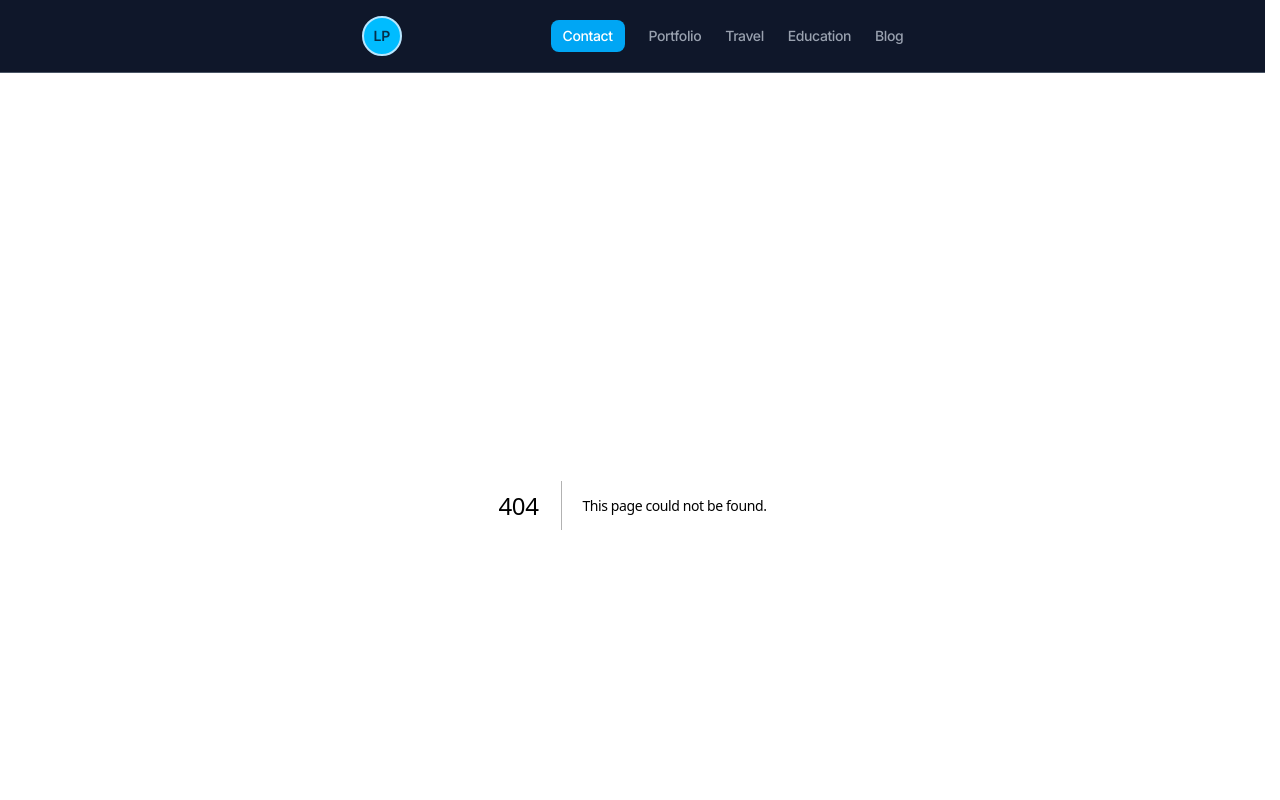
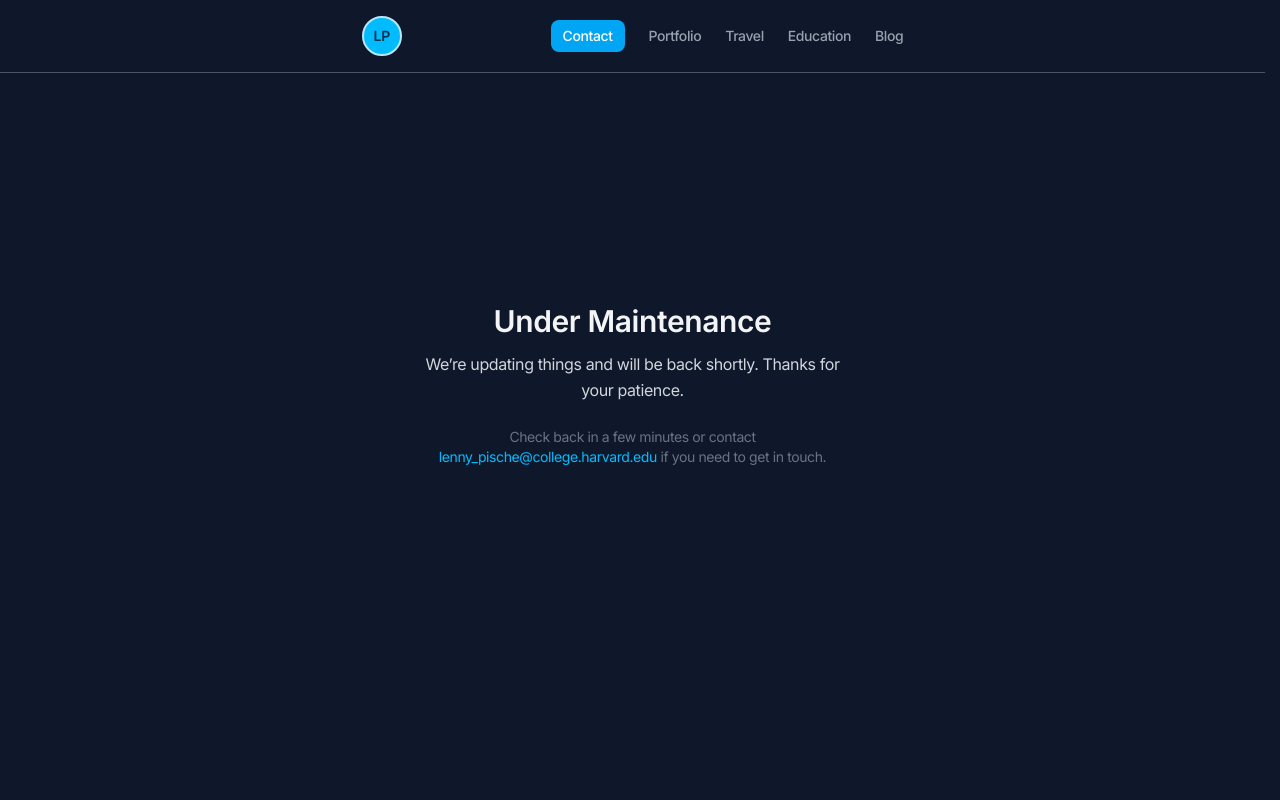
Before and after one commit to lennardpische/personalweb, a Next.js app: page /maintenance in a window 1280 px wide. Before the commit this address had no page. Shown: the top 800 px of the page. Built offline with nearby package versions, Linux system fonts and the light colour scheme.

Commit message:
maintenance

```diff
--- a/app/layout.tsx
+++ b/app/layout.tsx
@@ -1,7 +1,7 @@
 import './globals.css';
 import type { Metadata } from 'next';
 import { Inter } from 'next/font/google';
-import { Analytics } from '@vercel/analytics/react';
+import { Analytics } from '@vercel/analytics/next';
 import Link from 'next/link';
 
 const inter = Inter({ subsets: ['latin'] });
--- /dev/null
+++ b/app/maintenance/page.tsx
@@ -0,0 +1,29 @@
+export const metadata = {
+  title: 'Under Maintenance',
+  description: 'Site is temporarily under maintenance.',
+};
+
+export default function MaintenancePage() {
+  return (
+    <div className="min-h-[70vh] flex flex-col items-center justify-center text-center px-4">
+      <div className="max-w-md">
+        <h1 className="text-2xl sm:text-3xl font-semibold text-gray-100 mb-3">
+          Under Maintenance
+        </h1>
+        <p className="text-gray-300 leading-relaxed mb-6">
+          We’re updating things and will be back shortly. Thanks for your patience.
+        </p>
+        <p className="text-gray-500 text-sm">
+          Check back in a few minutes or contact{' '}
+          <a
+            href="mailto:lenny_pische@college.harvard.edu"
+            className="text-sky-400 hover:text-sky-300"
+          >
+            lenny_pische@college.harvard.edu
+          </a>{' '}
+          if you need to get in touch.
+        </p>
+      </div>
+    </div>
+  );
+}
--- /dev/null
+++ b/middleware.ts
@@ -0,0 +1,30 @@
+import { NextResponse } from 'next/server';
+import type { NextRequest } from 'next/server';
+
+function isMaintenanceMode(): boolean {
+  return process.env.MAINTENANCE_MODE === '1' || process.env.MAINTENANCE_MODE === 'true';
+}
+
+export function middleware(request: NextRequest) {
+  if (request.nextUrl.pathname.startsWith('/maintenance')) {
+    return NextResponse.next();
+  }
+
+  if (
+    request.nextUrl.pathname.startsWith('/_next') ||
+    request.nextUrl.pathname.startsWith('/favicon') ||
+    /\.(ico|png|jpg|jpeg|svg|webp|gif)$/i.test(request.nextUrl.pathname)
+  ) {
+    return NextResponse.next();
+  }
+
+  if (isMaintenanceMode()) {
+    return NextResponse.redirect(new URL('/maintenance', request.url));
+  }
+
+  return NextResponse.next();
+}
+
+export const config = {
+  matcher: ['/((?!_next/static|_next/image|api/).*)'],
+};
```
Also changed, not shown: 1 other file (tests, documents, lock files or other folders).
